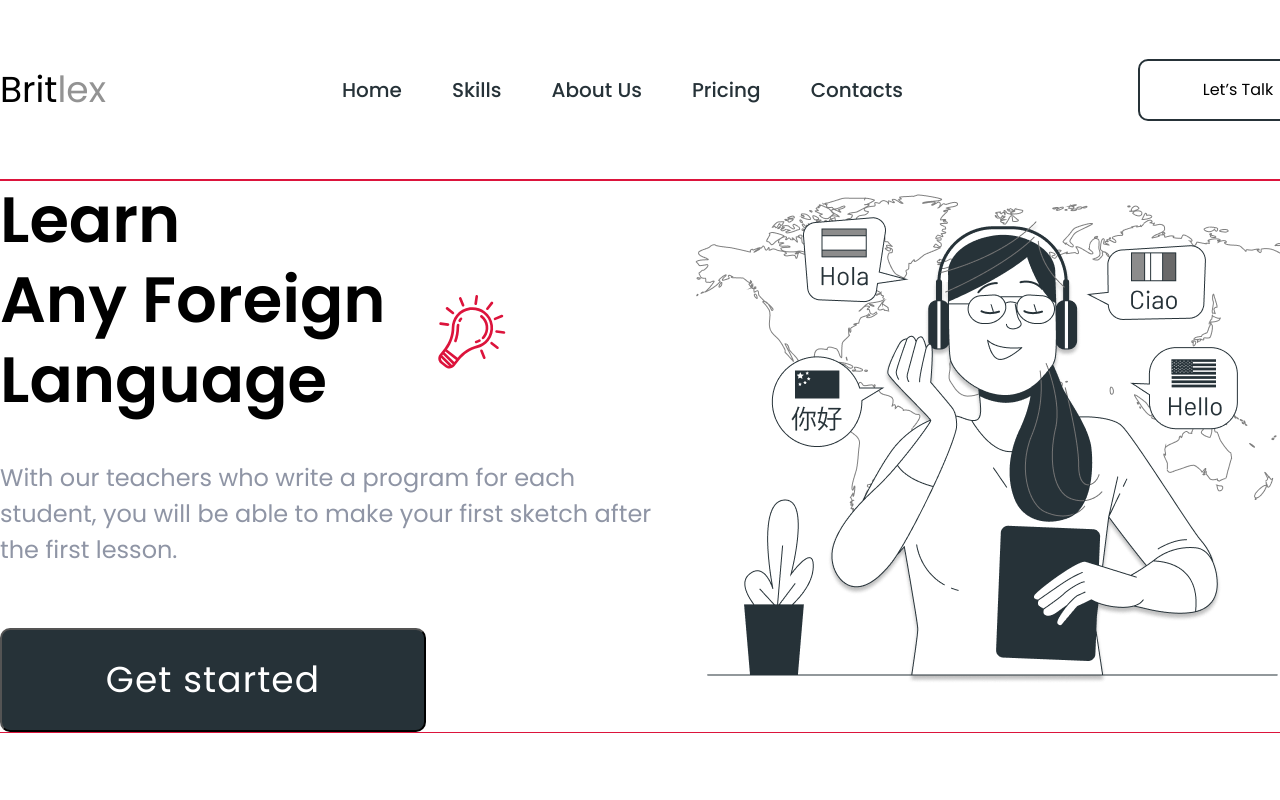
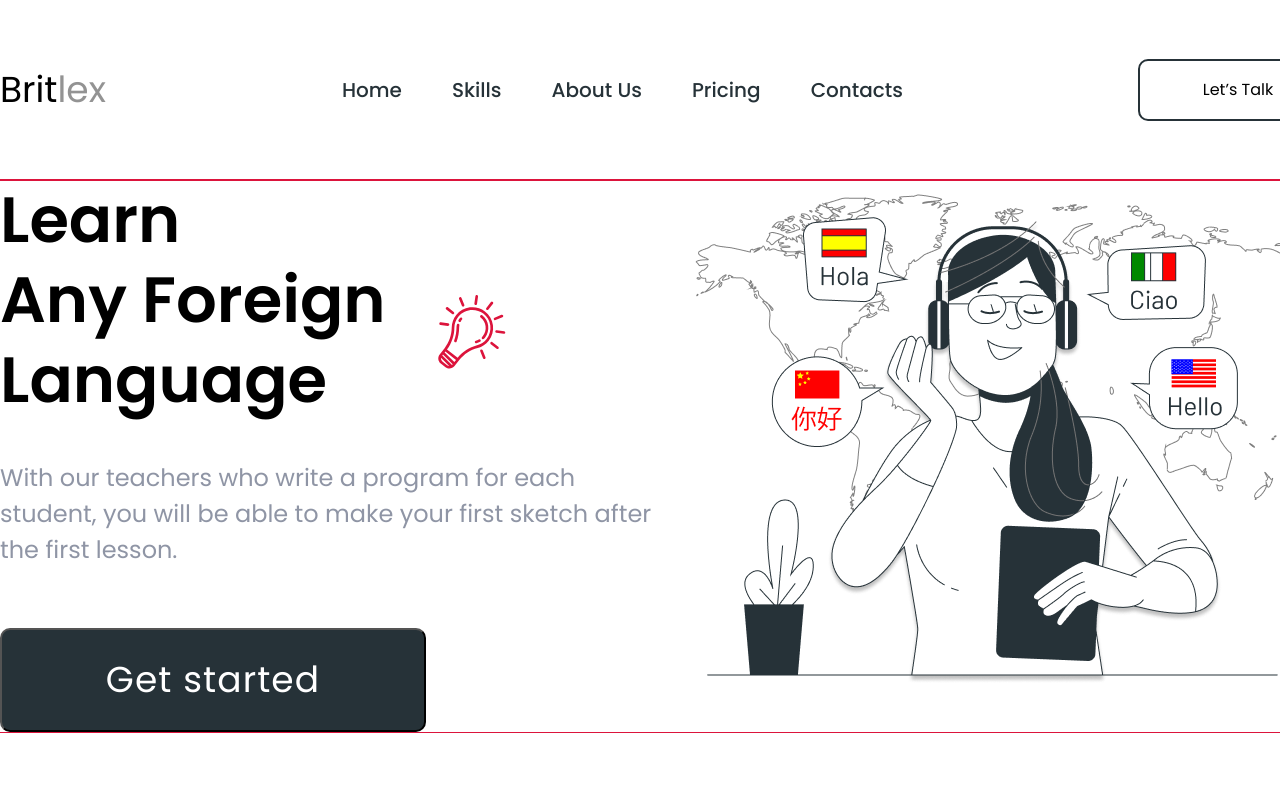
Before and after one commit to YuriyPilipenkoKH/Britlex, a plain HTML site: page britlex-two.html in a window 1280 px wide. Shown: the top 800 px of the page. Drawn offline with nearby package versions, Linux system fonts and the light colour scheme.

Commit message:
color-pic

```diff
--- a/britlex-two.html
+++ b/britlex-two.html
@@ -54,7 +54,7 @@
                     <button class="btn-hero btn grid-s3" type="button">Get started</button>
 
              </div>
-                <img src="./images/hero.png" alt="picture">
+                <img src="./images/learning-languages-color.png" alt="picture">
         </div>
     </section>
     <section>
--- a/css/styles.css
+++ b/css/styles.css
@@ -3,6 +3,7 @@
     --main-background: #ffffff;
     --title-cl: #000000;
     --logo1-cl:  #939393;
+    color :#008000
 }
 
 body {
```
Also changed, not shown: images/learning-languages-color.png (added).
